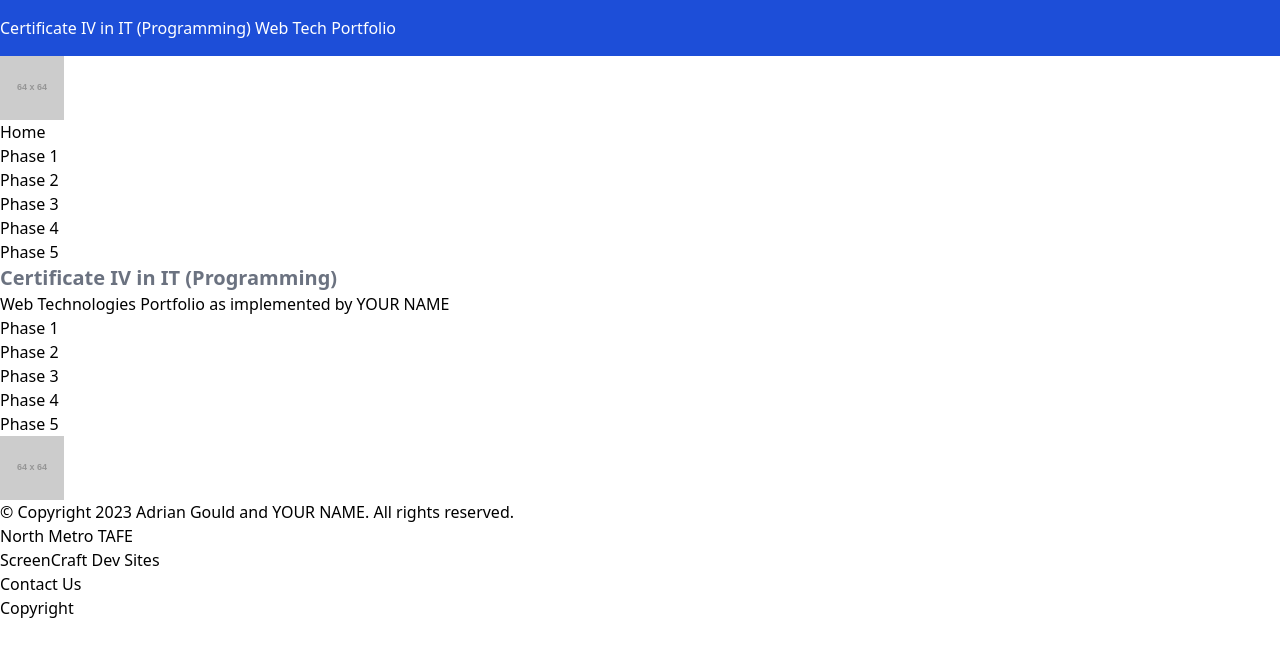
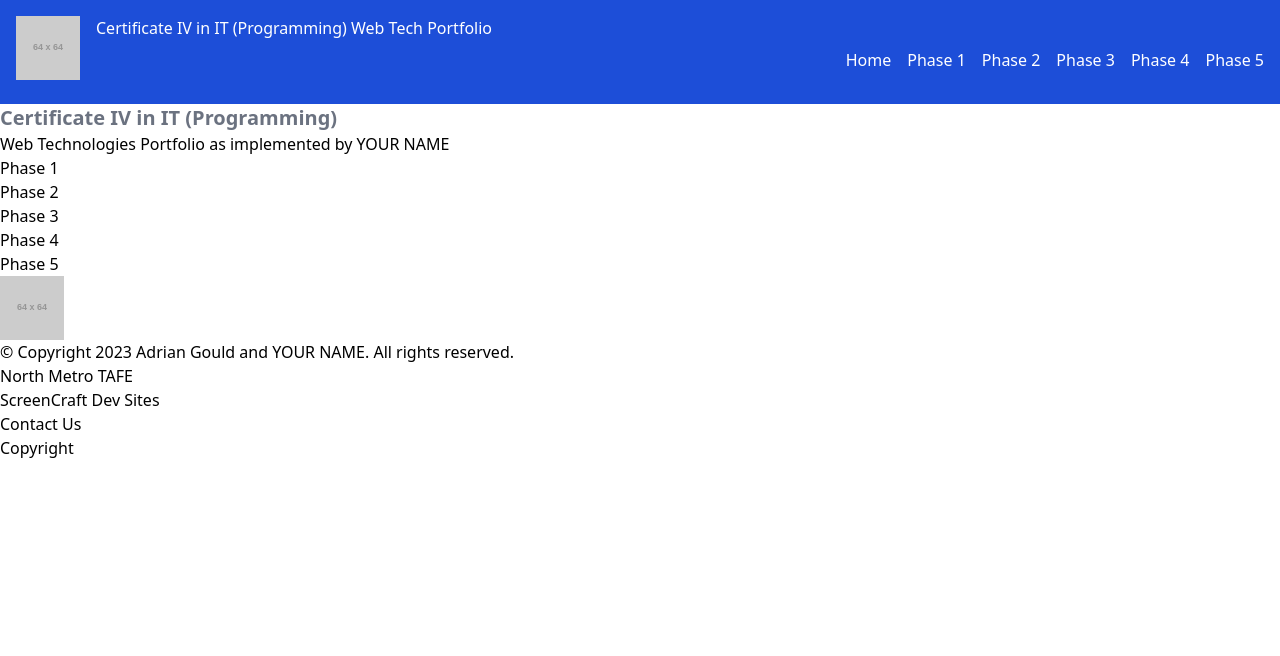
Before and after one commit to Hyoin-Lee/web_tech_portfolio, a website: page index.html in a window 1280 px wide. Drawn offline with Linux system fonts and the light colour scheme; placeholder pictures from the web are drawn by us.

Commit message:
feat(phase-5): Implment navigation within header

```diff
--- a/index.html
+++ b/index.html
@@ -10,13 +10,11 @@
 
 </head>
 <body>
-<header>
-    <div>
-    <h1 class="bg-blue-700 text-white py-4">Certificate IV in IT (Programming) Web Tech Portfolio</h1>
-        <img src="https://placehold.co/64?text=logo" alt="Logo">
-    </div>
-    <nav>
-        <ul>
+<header class="bg-blue-700 text-white sticky top-0 p-4 pb-6 flex flex-row z-10">
+    <img class="w-16" src="https://placehold.co/64?text=logo" alt="Logo">
+    <h1 class="grow pl-4">Certificate IV in IT (Programming) Web Tech Portfolio</h1>
+    <nav class="pt-8">
+        <ul class="flex flex-row gap-4 w-auto">
             <li><a href=".">Home</a></li>
             <li><a href="phase-1">Phase 1</a></li>
             <li><a href="phase-2">Phase 2</a></li>
```
Also changed, not shown: assets/css/site.css.
